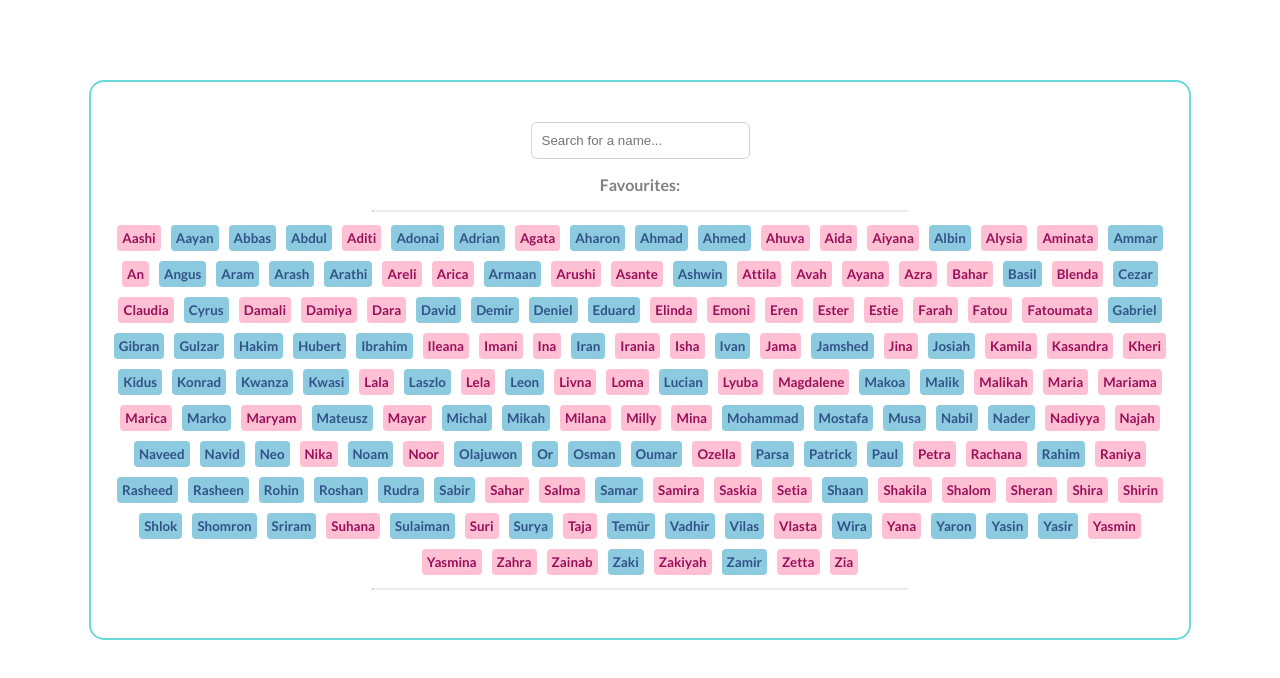
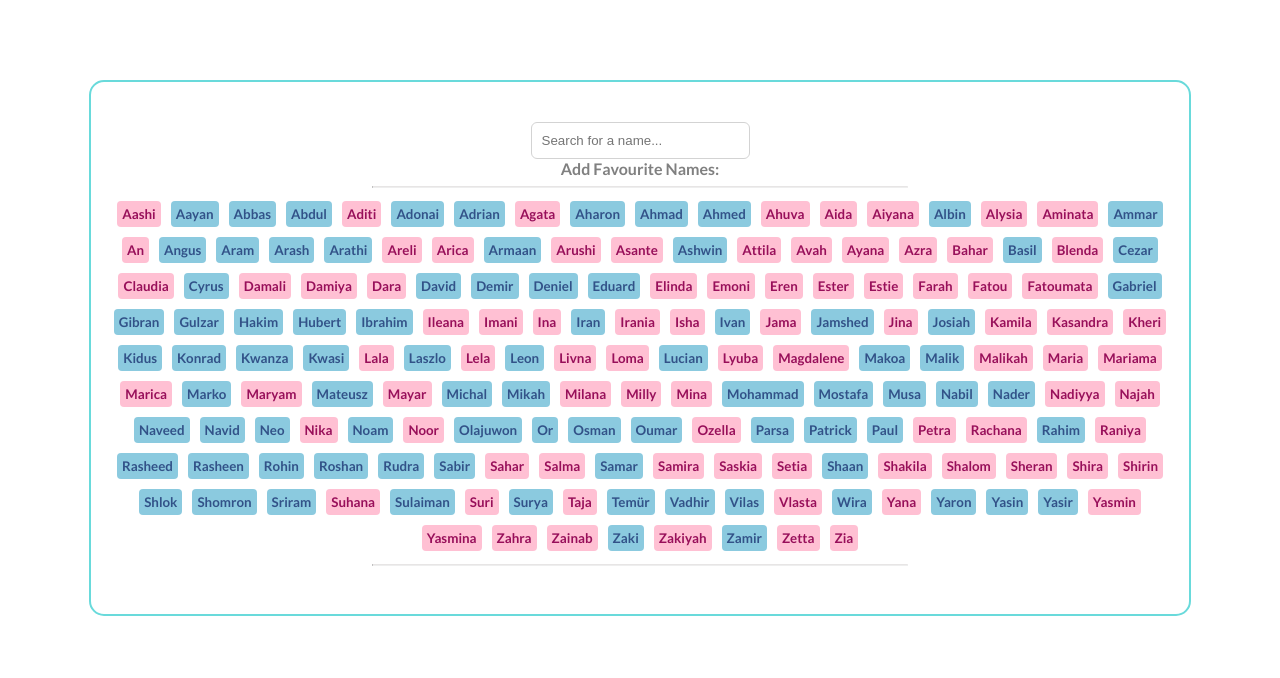
Before and after one commit to teniolao/baby-names-react, a React (Create React App) app: page / in a window 1280 px wide. Shown: the top 678 px of the page. Built offline with nearby package versions, Linux system fonts and the light colour scheme.

Commit message:
add names to favourite section

```diff
--- a/src/App.js
+++ b/src/App.js
@@ -2,7 +2,7 @@ import React, { useState } from "react";
 import "./App.css";
 import babyNamesData from "./babyNamesData.json";
 import RenderNames from "./RenderNames";
-import Favourites from "./Favourites";
+
 
 function filterNames(typedValue) {
   return babyNamesData.filter((value) =>
@@ -24,9 +24,6 @@ function App() {
               setArrayOfNames(filterNames(event.target.value));
             }}
           ></input>
-
-          <Favourites />
-          <hr />
           <RenderNames names={arrayOfNames} />
           <hr />
         </div>
--- a/src/Favourites.js
+++ b/src/Favourites.js
@@ -1,7 +1,7 @@
 import React from "react";
 
-function Favourites() {
-  return <p>Favourites:</p>;
+function Favourites(props) {
+  return <div className="favourites-container">Add Favourite Names: {props.favName}</div>;
 }
 
 export default Favourites;
--- a/src/RenderNames.js
+++ b/src/RenderNames.js
@@ -1,17 +1,35 @@
 import React from "react";
+import Favourites from "./Favourites";
 
 function RenderNames(props) {
-  //console.log(filteredNames);
-  return props.names
-    .sort((a, b) => a.name.localeCompare(b.name))
-    .map((value, index) => {
-      return (
+  const [favName, setFaveName] = React.useState("");
 
-        <button key={index} className={value.sex}>
-          {value.name}
-        </button>
-      );
-    });
+  function addFavouriteNames(event) {
+    setFaveName((setValue) => [
+      ...setValue,
+      <button>{event.target.name}</button>
+    ]);
+  }
+  return (
+    <div>
+      <Favourites favName={favName} />
+      <hr />
+      {props.names
+        .sort((a, b) => a.name.localeCompare(b.name))
+        .map((value, index) => {
+          return (
+            <button
+              name={value.name}
+              key={index}
+              className={value.sex}
+              onClick={addFavouriteNames}
+            >
+              {value.name}
+            </button>
+          )
+        })}
+    </div>
+  );
 }
 
 export default RenderNames;
```
Also changed, not shown: src/index.js (+6 -9 lines).
